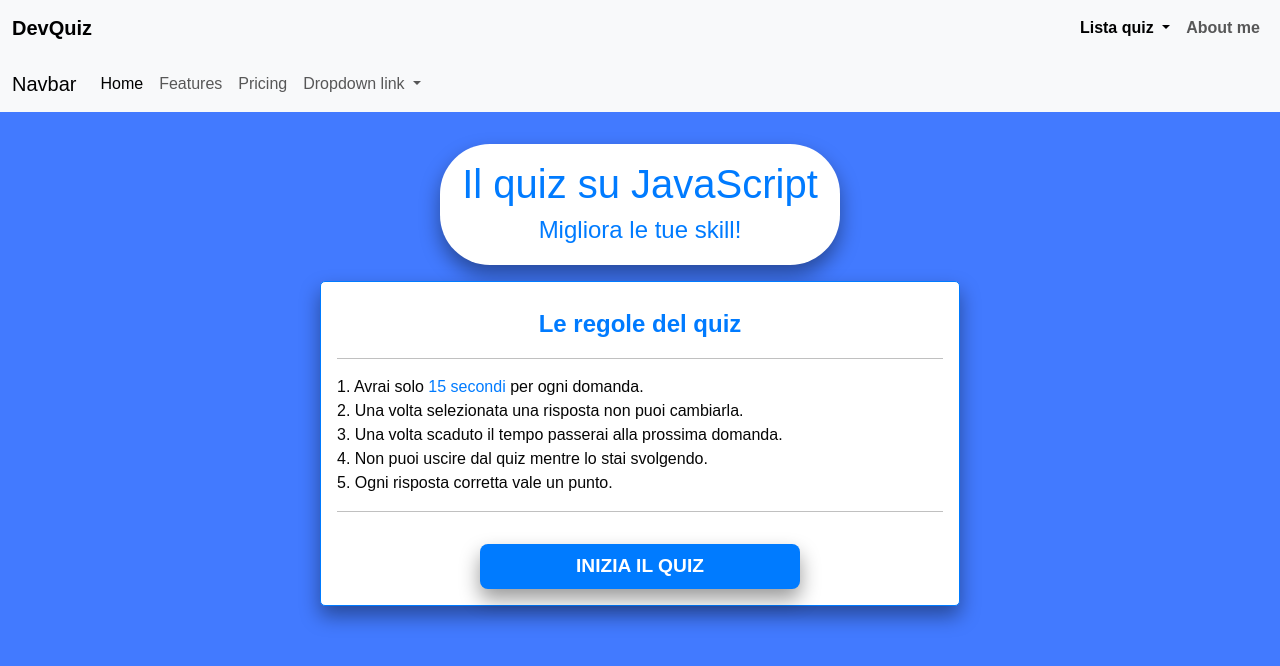
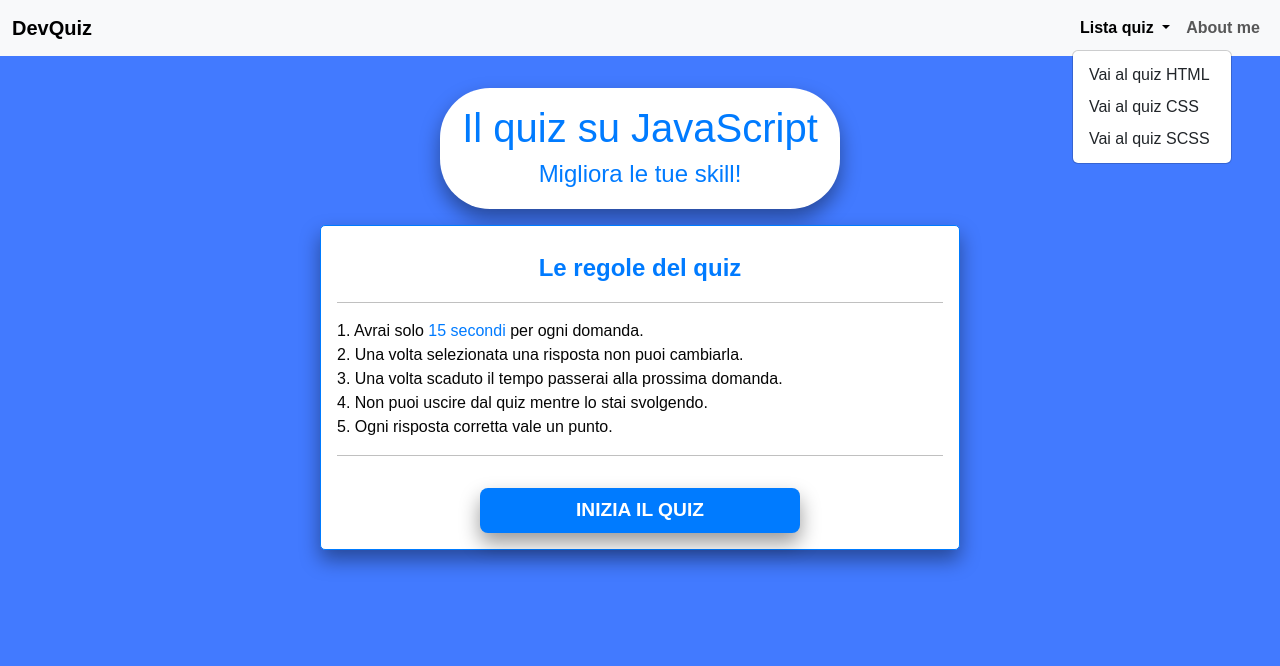
Before and after one commit to Thomas-Basadonne/Thomas-Basadonne.github.io, a Vue app: page /quiz-js in a window 1280 px wide. Both pictures are taken after a click on the button "Lista quiz". Shown: the top 666 px of the page. Built offline with nearby package versions, Linux system fonts and the light colour scheme.

Commit message:
fix dropdown

```diff
--- a/src/components/_partials/AppHeader.vue
+++ b/src/components/_partials/AppHeader.vue
@@ -1,24 +1,25 @@
+<script setup>
+const { title } = defineProps(["title"]);
+</script>
+
 <template>
   <nav class="navbar navbar-expand-lg navbar-light bg-light">
     <div class="container-fluid">
       <router-link class="navbar-brand fw-bold" to="/">DevQuiz</router-link>
-      <div class="collapse navbar-collapse">
+
+      <div class="collapse navbar-collapse" id="navbarNavDropdown">
         <ul class="navbar-nav ms-auto">
           <li class="nav-item dropdown">
             <a
               class="nav-link dropdown-toggle fw-bold"
               href="#"
-              id="navbarDropdownMenuLink"
               role="button"
               data-bs-toggle="dropdown"
               aria-expanded="false"
             >
               Lista quiz
             </a>
-            <ul
-              class="dropdown-menu d-sm-none"
-              aria-labelledby="navbarDropdownMenuLink"
-            >
+            <ul class="dropdown-menu">
               <li>
                 <router-link to="/quiz-html" class="dropdown-item"
                   >Vai al quiz HTML</router-link
@@ -48,51 +49,6 @@
       </div>
     </div>
   </nav>
-  <nav class="navbar navbar-expand-lg bg-body-tertiary">
-    <div class="container-fluid">
-      <a class="navbar-brand" href="#">Navbar</a>
-      <button
-        class="navbar-toggler"
-        type="button"
-        data-bs-toggle="collapse"
-        data-bs-target="#navbarNavDropdown"
-        aria-controls="navbarNavDropdown"
-        aria-expanded="false"
-        aria-label="Toggle navigation"
-      >
-        <span class="navbar-toggler-icon"></span>
-      </button>
-      <div class="collapse navbar-collapse" id="navbarNavDropdown">
-        <ul class="navbar-nav">
-          <li class="nav-item">
-            <a class="nav-link active" aria-current="page" href="#">Home</a>
-          </li>
-          <li class="nav-item">
-            <a class="nav-link" href="#">Features</a>
-          </li>
-          <li class="nav-item">
-            <a class="nav-link" href="#">Pricing</a>
-          </li>
-          <li class="nav-item dropdown">
-            <a
-              class="nav-link dropdown-toggle"
-              href="#"
-              role="button"
-              data-bs-toggle="dropdown"
-              aria-expanded="false"
-            >
-              Dropdown link
-            </a>
-            <ul class="dropdown-menu">
-              <li><a class="dropdown-item" href="#">Action</a></li>
-              <li><a class="dropdown-item" href="#">Another action</a></li>
-              <li><a class="dropdown-item" href="#">Something else here</a></li>
-            </ul>
-          </li>
-        </ul>
-      </div>
-    </div>
-  </nav>
 </template>
 
 <style lang="scss" scoped></style>
```
